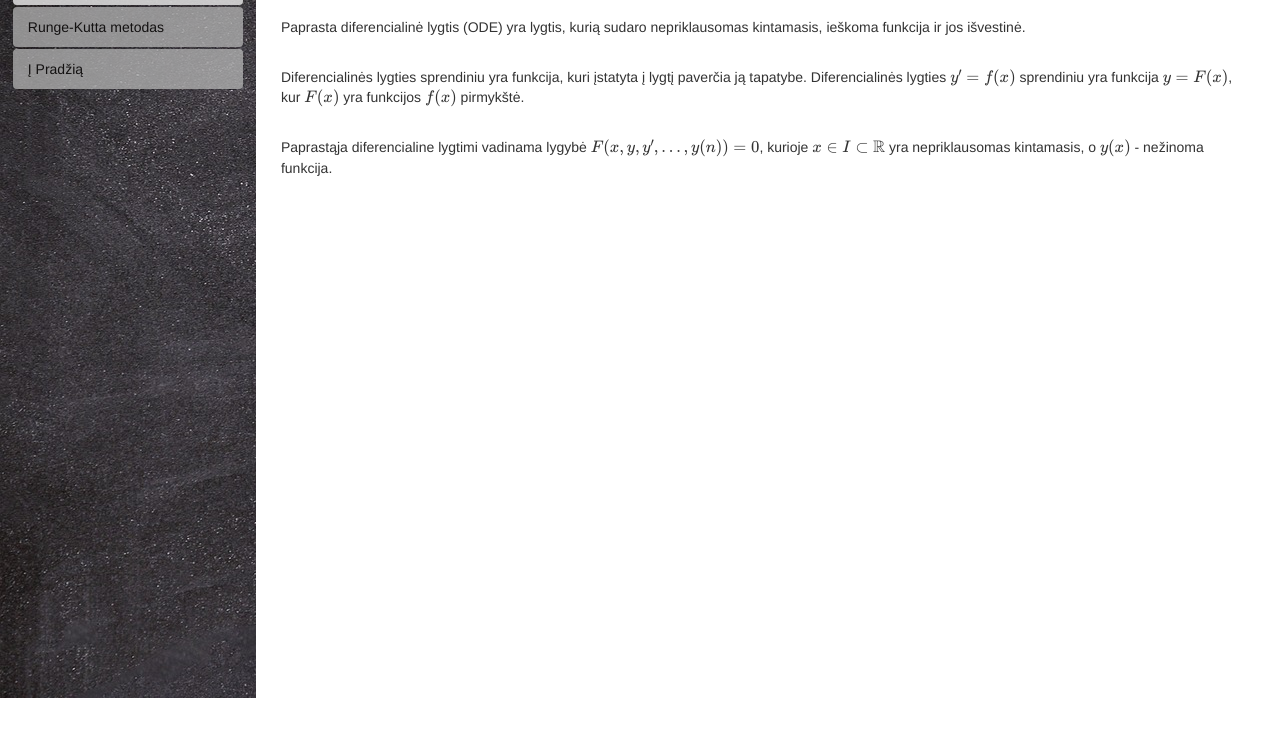
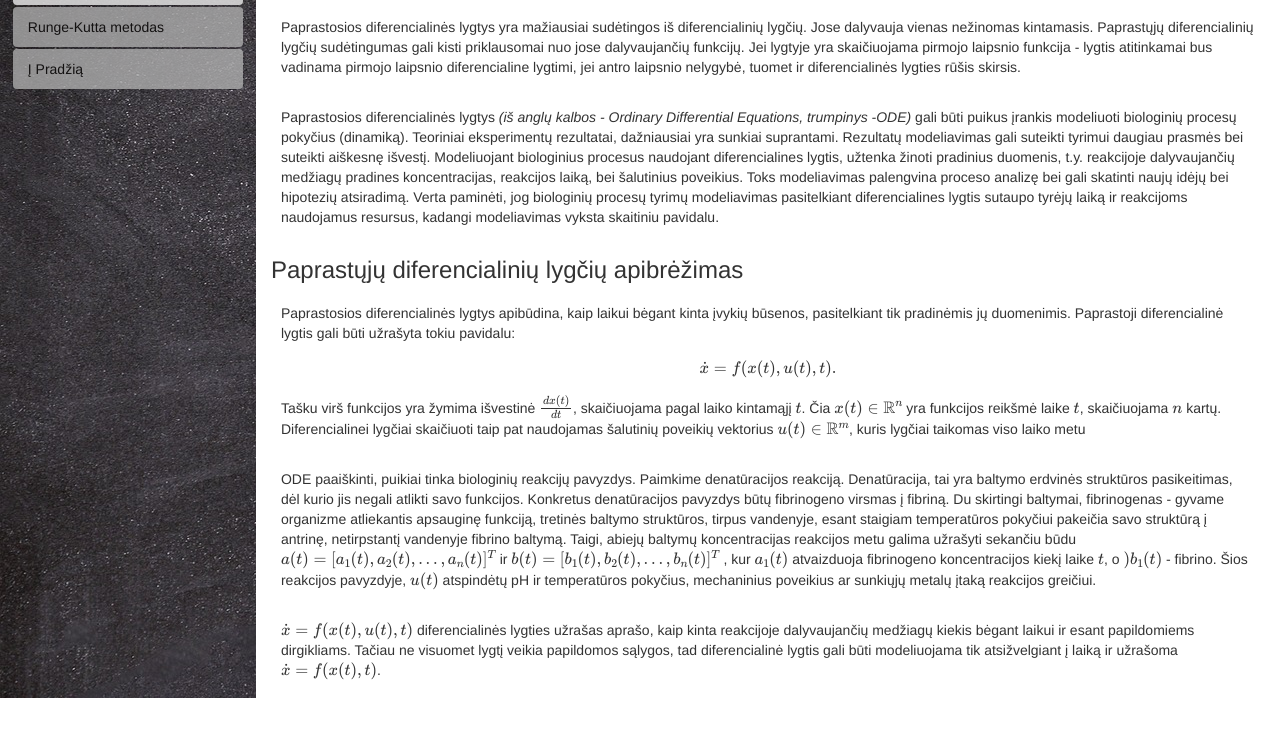
Before and after one commit to gaan3654/Synthetic-biology, a plain HTML site: page code/ode/ode-text.html in a window 1280 px wide. Shown: the part 102-838 px from the top of the page. Before the commit the page ends 800 px from the top, so only its background shows below. Drawn offline with nearby package versions, Linux system fonts and the light colour scheme.

Commit message:
updating ode info text

```diff
--- a/code/ode/ode-text.html
+++ b/code/ode/ode-text.html
@@ -47,20 +47,53 @@
         Paprastosios diferencialinės lygtys
       </h1>
       <p>
-        Paprasta diferencialinė lygtis (ODE) yra lygtis, kurią sudaro
-        nepriklausomas kintamasis, ieškoma funkcija ir jos išvestinė.
+        Paprastosios diferencialinės lygtys yra mažiausiai sudėtingos
+        iš diferencialinių lygčių.
+        Jose dalyvauja vienas nežinomas kintamasis.
+        Paprastųjų diferencialinių lygčių sudėtingumas gali kisti priklausomai nuo jose dalyvaujančių funkcijų.
+        Jei lygtyje yra skaičiuojama pirmojo laipsnio funkcija -
+        lygtis atitinkamai bus vadinama pirmojo laipsnio diferencialine lygtimi, jei antro laipsnio nelygybė,
+        tuomet ir diferencialinės lygties rūšis skirsis.
       </p>
 
       <p>
-        Diferencialinės lygties sprendiniu yra funkcija, kuri įstatyta į lygtį
-        paverčia ją tapatybe. Diferencialinės lygties \(y’=f(x)\) sprendiniu yra
-        funkcija \(y=F(x)\), kur \(F(x)\) yra funkcijos \(f(x)\) pirmykštė.
+        Paprastosios diferencialinės lygtys <i>(iš anglų kalbos - Ordinary Differential Equations, trumpinys -ODE)</i>
+        gali būti puikus įrankis modeliuoti biologinių procesų pokyčius (dinamiką).
+        Teoriniai eksperimentų rezultatai, dažniausiai yra sunkiai suprantami.
+        Rezultatų modeliavimas gali suteikti tyrimui daugiau prasmės bei suteikti aiškesnę išvestį.
+        Modeliuojant biologinius procesus naudojant diferencialines lygtis, užtenka žinoti pradinius duomenis,
+        t.y. reakcijoje dalyvaujančių medžiagų pradines koncentracijas, reakcijos laiką, bei šalutinius poveikius.
+        Toks modeliavimas palengvina proceso analizę bei gali skatinti naujų idėjų bei hipotezių atsiradimą.
+        Verta paminėti, jog biologinių procesų tyrimų modeliavimas pasitelkiant diferencialines lygtis sutaupo tyrėjų laiką ir reakcijoms naudojamus resursus,
+        kadangi modeliavimas vyksta skaitiniu pavidalu.
+      </p>
+      <h3>
+        Paprastųjų diferencialinių lygčių apibrėžimas
+      </h3>
+      <p>
+        Paprastosios diferencialinės lygtys apibūdina, kaip laikui bėgant kinta įvykių būsenos, pasitelkiant tik pradinėmis jų duomenimis.
+        Paprastoji diferencialinė lygtis gali būti užrašyta tokiu pavidalu: \[ \mbox{$\dot{x} = f(x(t), u(t), t) $}. \]
+        Tašku virš funkcijos yra žymima išvestinė \(\mbox{$\frac{dx(t)}{dt}$}\), skaičiuojama pagal laiko kintamąjį \(\mbox{$t$}\).
+        Čia \(\mbox{$x(t)\in \mathbb{R}^n$}\) yra funkcijos reikšmė laike \(\mbox{$t$}\), skaičiuojama \(\mbox{$n$}\) kartų.
+        Diferencialinei lygčiai skaičiuoti taip pat naudojamas šalutinių poveikių vektorius \(\mbox{$u(t)\in \mathbb{R}^m$}\), kuris lygčiai taikomas viso laiko metu
       </p>
 
       <p>
-        Paprastąja diferencialine lygtimi vadinama lygybė \(F(x, y, y’, …,
-        y(n))=0\), kurioje \(x \in I \subset \mathbb{R} \) yra nepriklausomas
-        kintamasis, o \(y(x)\) - nežinoma funkcija.
+        ODE paaiškinti, puikiai tinka biologinių reakcijų pavyzdys. Paimkime denatūracijos reakciją.
+        Denatūracija, tai yra baltymo erdvinės struktūros pasikeitimas, dėl kurio jis negali atlikti savo funkcijos.
+        Konkretus denatūracijos pavyzdys būtų fibrinogeno virsmas į fibriną. Du skirtingi baltymai, fibrinogenas
+         - gyvame organizme atliekantis apsauginę funkciją, tretinės baltymo struktūros, tirpus vandenyje,
+         esant staigiam temperatūros pokyčiui pakeičia savo struktūrą į antrinę, netirpstantį vandenyje fibrino baltymą.
+         Taigi, abiejų baltymų koncentracijas reakcijos metu galima užrašyti sekančiu būdu \(\mbox{$a(t)=[a_1(t), a_2(t), ..., a_n(t)]^T$}\)  ir
+         \(\mbox{$b(t)=[b_1(t), b_2(t), ..., b_n(t)]^T$}\) , kur \(\mbox{$a_1(t)$}\) atvaizduoja fibrinogeno koncentracijos kiekį laike \(\mbox{$t$}\),
+         o  \() \mbox{$b_1(t)$}\) - fibrino. Šios reakcijos pavyzdyje, \(\mbox{$u(t)$}\) atspindėtų pH ir temperatūros pokyčius,
+         mechaninius poveikius ar sunkiųjų metalų įtaką reakcijos greičiui.
+       </p>
+       <p>
+         \(\mbox{$\dot{x} = f(x(t), u(t), t) $}\) diferencialinės lygties užrašas aprašo,
+         kaip kinta reakcijoje dalyvaujančių medžiagų kiekis bėgant laikui ir esant papildomiems dirgikliams.
+         Tačiau ne visuomet lygtį veikia papildomos sąlygos,
+          tad  diferencialinė lygtis gali būti modeliuojama tik  atsižvelgiant į laiką ir užrašoma \(\mbox{$\dot{x} = f(x(t), t) $}\).
       </p>
 
       <!-- <p>
```
Also changed, not shown: code/index.html (+2 -2 lines).
